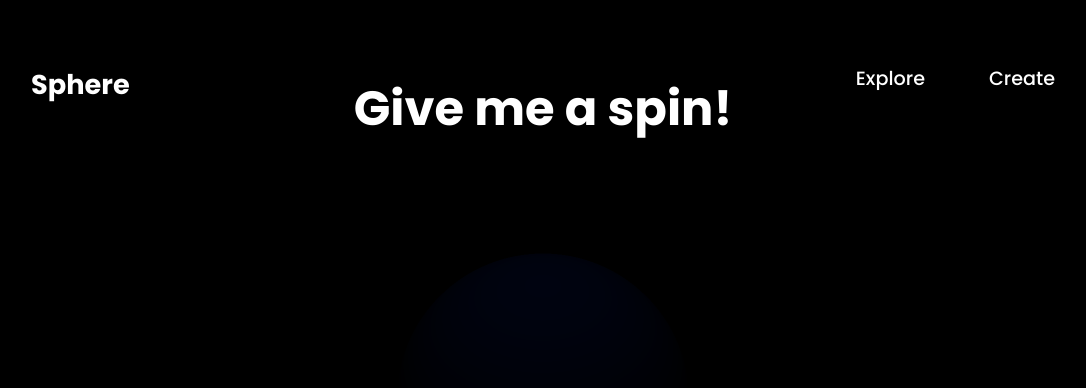
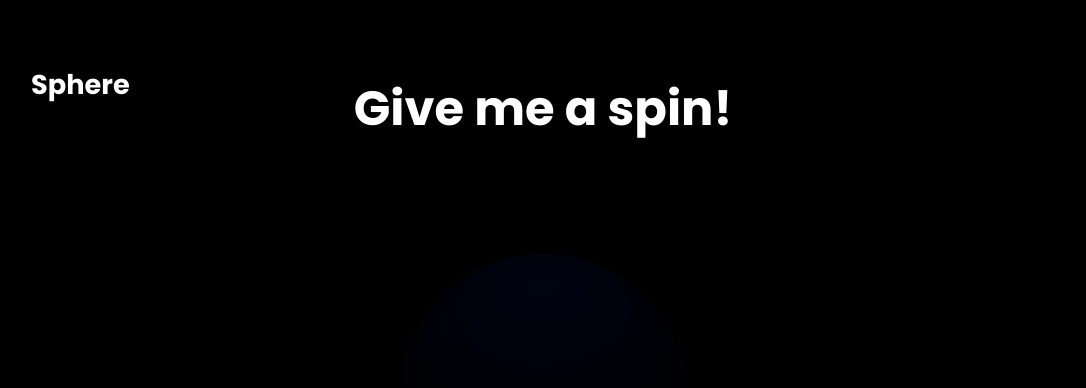
Before and after one commit to NateKenopic/3d-website, a website built with Vite: page index.html in a window 1280 px wide. Shown: the whole page, without its empty margins (97-1183 px from the left). Built offline with nearby package versions, Linux system fonts and the light colour scheme; a web font is replaced by a local one.

Commit message:
updated 3d website

```diff
--- a/index.html
+++ b/index.html
@@ -15,10 +15,6 @@
 
     <nav>
         <a href="/">Sphere</a>
-        <ul>
-            <li>Explore</li>
-            <li>Create</li>
-        </ul>
     </nav>
 
     <h1 class="title">Give me a spin!</h1>
--- a/style.css
+++ b/style.css
@@ -33,12 +33,6 @@ nav a {
     font-size: 1.7rem;
 }
 
-nav ul {
-    list-style: none;
-    display: flex;
-    gap: 4rem;
-}
-
 .title {
     color: white;
     z-index: 2;
```
